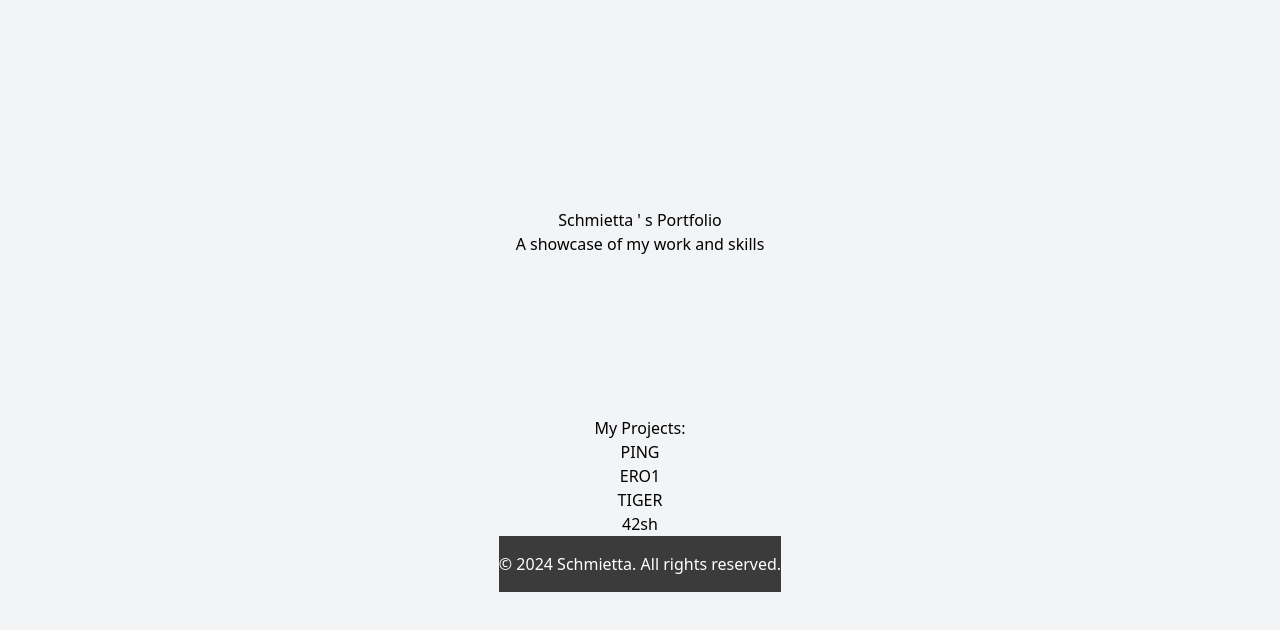
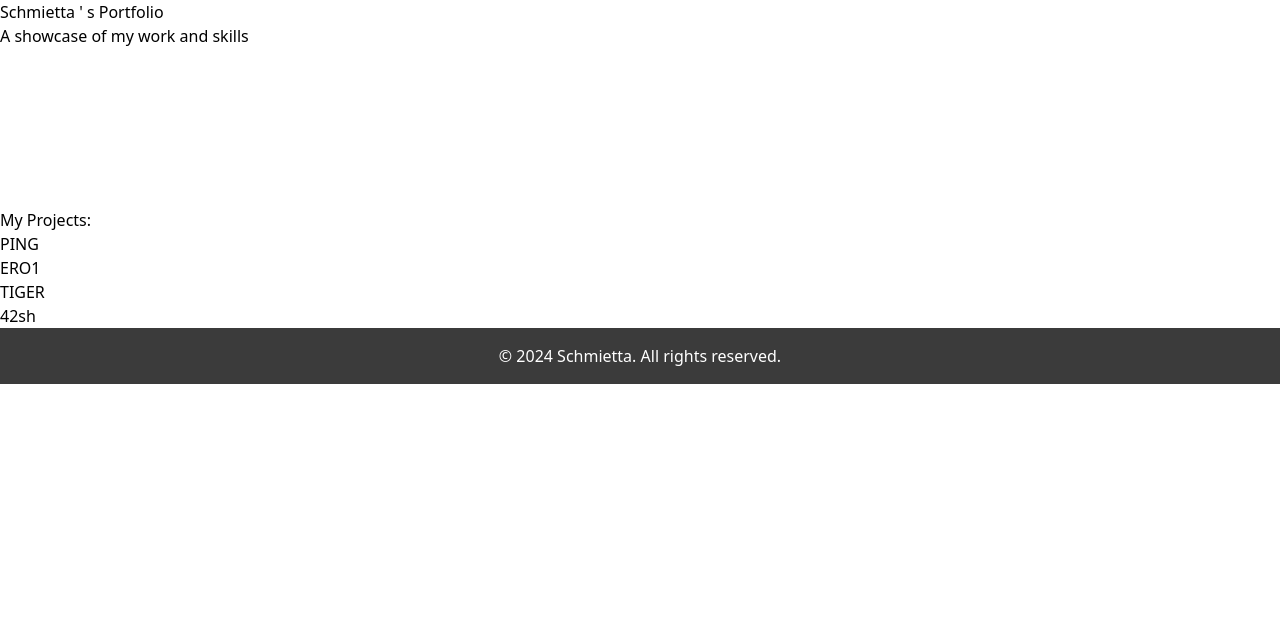
Before and after one commit to Schmietta1/portfolio, a Next.js app: page / in a window 1280 px wide. Shown: the top 630 px of the page. Built offline with nearby package versions, Linux system fonts and the light colour scheme.

Commit message:
feat: removed css in index, and importing icon and pdf

```diff
--- a/pages/index.js
+++ b/pages/index.js
@@ -6,17 +6,17 @@ import Projects from "../component/Projects.js";
 
 export default function Home() {
   return (
-    <div className="min-h-screen bg-gray-100 flex flex-col justify-center items-center">
+    <div>
       <Head>
-        <title>My Portfolio</title>
+        <title>Schmietta&apos;s portfolio</title>
         <meta
           name="description"
           content="Welcome to my personal portfolio website."
         />
-        <link rel="icon" href="/favicon.ico" />
+        <link rel="icon" href="/iconFirst.ico" />
       </Head>
 
-      <main className="flex flex-col items-center justify-center flex-1 text-center">
+      <main>
         <Banner />
         <Projects />
         <Footer />
```
Also changed, not shown: 2 other files (tests, documents, lock files or other folders).
